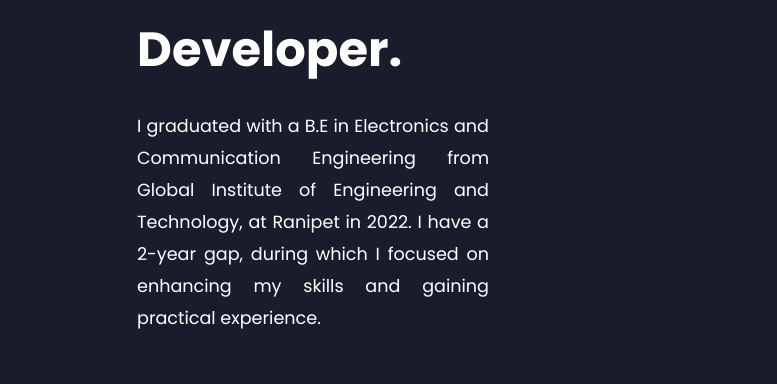
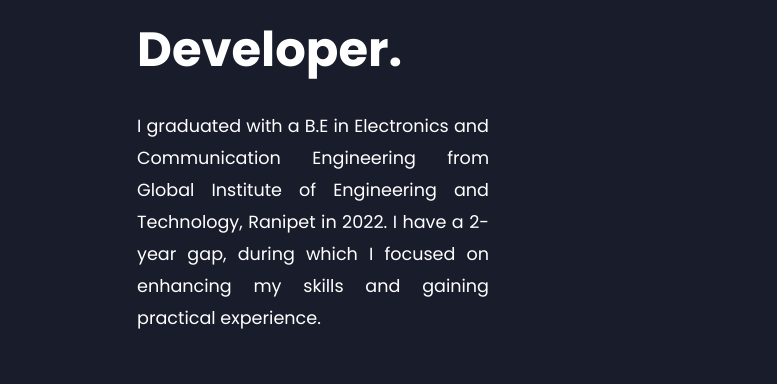
Before and after one commit to Thanush2001/My_Portfolio_Profile, a plain HTML site: page index.html in a window 1280 px wide. Shown: the part 1158-1542 px from the top of the page, 503-1280 px from the left. Drawn offline with nearby package versions, Linux system fonts and the light colour scheme.

Commit message:
Update index.html

```diff
--- a/index.html
+++ b/index.html
@@ -132,7 +132,7 @@
                     A Web Developer.
                 </h1>
                 <p>
-                    I graduated with a B.E in Electronics and Communication Engineering from Global Institute of Engineering and Technology, at Ranipet in 2022. I have a 2-year gap, during which I focused on enhancing my skills and gaining practical experience.
+                    I graduated with a B.E in Electronics and Communication Engineering from Global Institute of Engineering and Technology, Ranipet in 2022. I have a 2-year gap, during which I focused on enhancing my skills and gaining practical experience.
                 </p>
 
 
```
